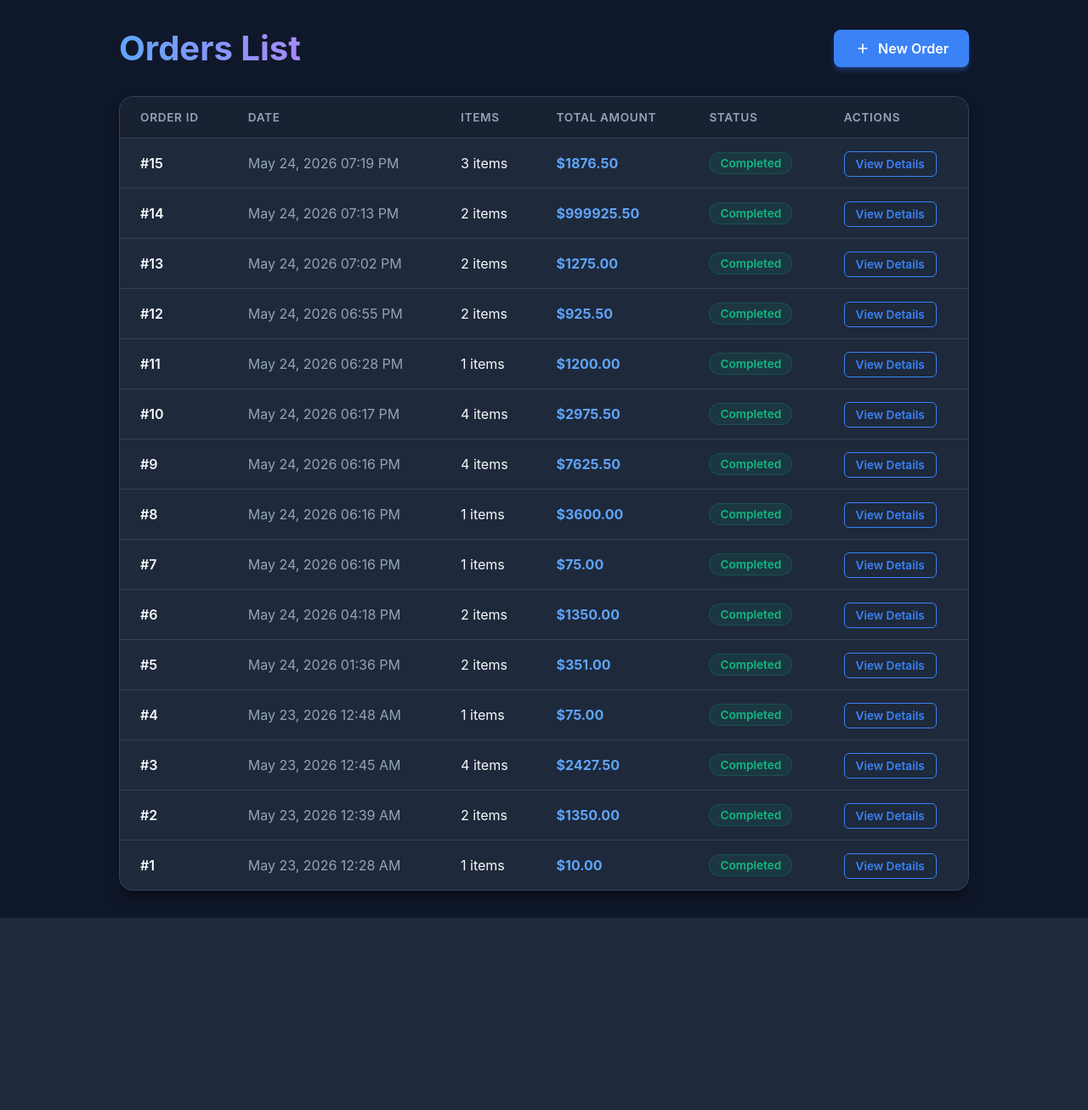
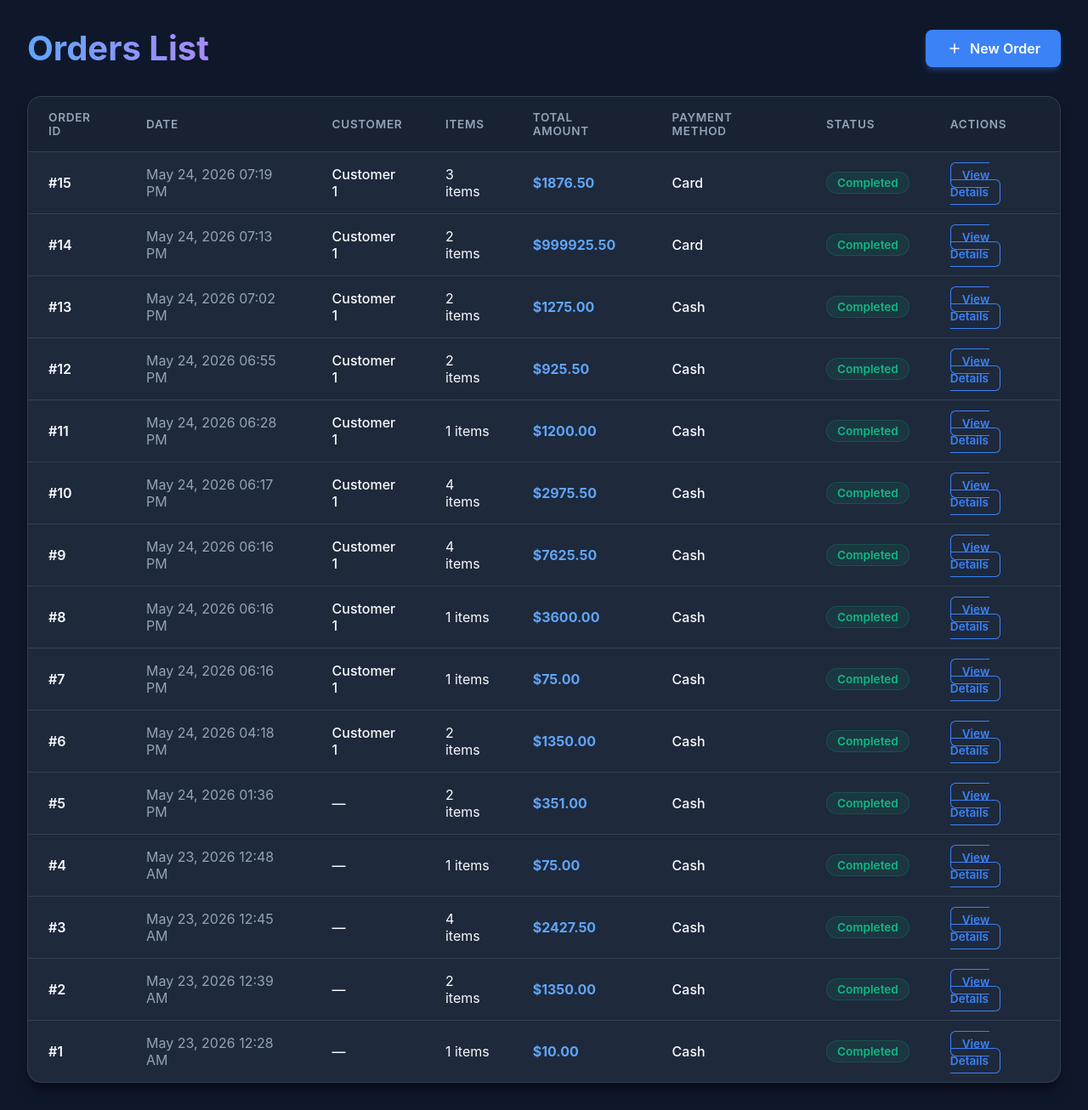
Before and after one commit to sufian-sani/a-django, a Django app: page /pos/orders/ in a window 1280 px wide. Shown: the whole page at 85% size. Before the commit the page ends 1080 px from the top, so only its background shows below. Run offline with Django 5.2, Linux system fonts and the light colour scheme; data comes from the database, SQL or seed files in the repository; both versions use the stored data as it was after the commit; parts of the project's set-up code (start-up, migrations or seed data) failed here and were passed over.

Commit message:
feat: add payment_method field to Order model, update views for order processing, and display customer and payment details in order templates

```diff
--- a/pos/models/order.py
+++ b/pos/models/order.py
@@ -6,7 +6,12 @@
         ('Completed', 'Completed'),
         ('Cancelled', 'Cancelled'),
     )
+    PAYMENT_METHOD_CHOICES = (
+        ('Cash', 'Cash'),
+        ('Card', 'Card'),
+    )
     status = models.CharField(max_length=20, choices=STATUS_CHOICES, default='Pending')
+    payment_method = models.CharField(max_length=20, choices=PAYMENT_METHOD_CHOICES, default='Cash', blank=True)
     customer = models.ForeignKey('Customer', related_name='orders', on_delete=models.SET_NULL, null=True, blank=True)
     created_at = models.DateTimeField(auto_now_add=True)
     updated_at = models.DateTimeField(auto_now=True)
--- a/pos/models/payment.py
+++ b/pos/models/payment.py
@@ -9,9 +9,6 @@
     METHOD_CHOICES = (
         ('Cash', 'Cash'),
         ('Card', 'Card'),
-        ('QR', 'QR'),
-        ('Transfer', 'Transfer'),
-        ('Other', 'Other'),
     )
     method = models.CharField(max_length=20, choices=METHOD_CHOICES)
     reference = models.CharField(max_length=100, blank=True, null=True)
--- a/pos/templates/pos/order_list.html
+++ b/pos/templates/pos/order_list.html
@@ -27,7 +27,7 @@
         }
 
         .container {
-            max-width: 1000px;
+            max-width: 1300px;
             margin: 0 auto;
         }
 
@@ -176,8 +176,10 @@
                     <tr>
                         <th>Order ID</th>
                         <th>Date</th>
+                        <th>Customer</th>
                         <th>Items</th>
                         <th>Total Amount</th>
+                        <th>Payment Method</th>
                         <th>Status</th>
                         <th>Actions</th>
                     </tr>
@@ -187,8 +189,16 @@
                     <tr>
                         <td style="font-weight: 600;">#{{ order.id }}</td>
                         <td style="color: var(--text-muted);">{{ order.created_at|date:"M d, Y h:i A" }}</td>
+                        <td style="font-weight: 500;">{{ order.customer.name|default:"—" }}</td>
                         <td>{{ order.items.count }} items</td>
                         <td class="order-total">${{ order.total_price|default:"0.00"|floatformat:2 }}</td>
+                        <td>
+                            {% if order.payment_method %}
+                            <span style="font-weight: 500;">{{ order.payment_method }}</span>
+                            {% else %}
+                            <span style="color: var(--text-muted);">—</span>
+                            {% endif %}
+                        </td>
                         <td>
                             {% if order.status|lower == 'pending' %}
                             <span class="status-badge status-pending">{{ order.status }}</span>
--- a/pos/views/order_views.py
+++ b/pos/views/order_views.py
@@ -8,7 +8,7 @@
 
 def order_list(request):
     # Fetch orders and calculate their total price by summing item quantities * prices
-    orders = Order.objects.annotate(
+    orders = Order.objects.select_related('customer').annotate(
         total_price=Sum(F('items__quantity') * F('items__price_at_time_of_order'))
     ).order_by('-created_at')
 
@@ -87,15 +87,19 @@
         # Here you would integrate a real payment gateway.
         # For this demo we just assume payment succeeded.
         # Mark the order as completed
+        # Determine payment method from request (default to Cash) and capitalize to match choices (Card, Cash)
+        payment_method = request.POST.get('payment_method', 'Cash').capitalize()
+        if payment_method not in dict(Order.PAYMENT_METHOD_CHOICES):
+            payment_method = 'Cash'
+
         order.status = 'Completed'
+        order.payment_method = payment_method
         order.save()
         # Create or get Invoice
         invoice, created = Invoice.objects.get_or_create(
             order=order,
             defaults={'invoice_number': f'INV-{order.id}', 'status': 'Unpaid'}
         )
-        # Determine payment method from request (default to Cash)
-        payment_method = request.POST.get('payment_method', 'Cash')
         # Create Payment record using selected method
         Payment.objects.create(
             invoice=invoice,
@@ -111,6 +115,7 @@
             'order': order,
             'items': items,
             'order_total': order_total,
+            'payment_methods': Order.PAYMENT_METHOD_CHOICES,
         }
         return render(request, 'pos/payment.html', context)
 
```
Also changed, not shown: pos/templates/pos/order_detail.html (+10 -0 lines), db.sqlite3.
